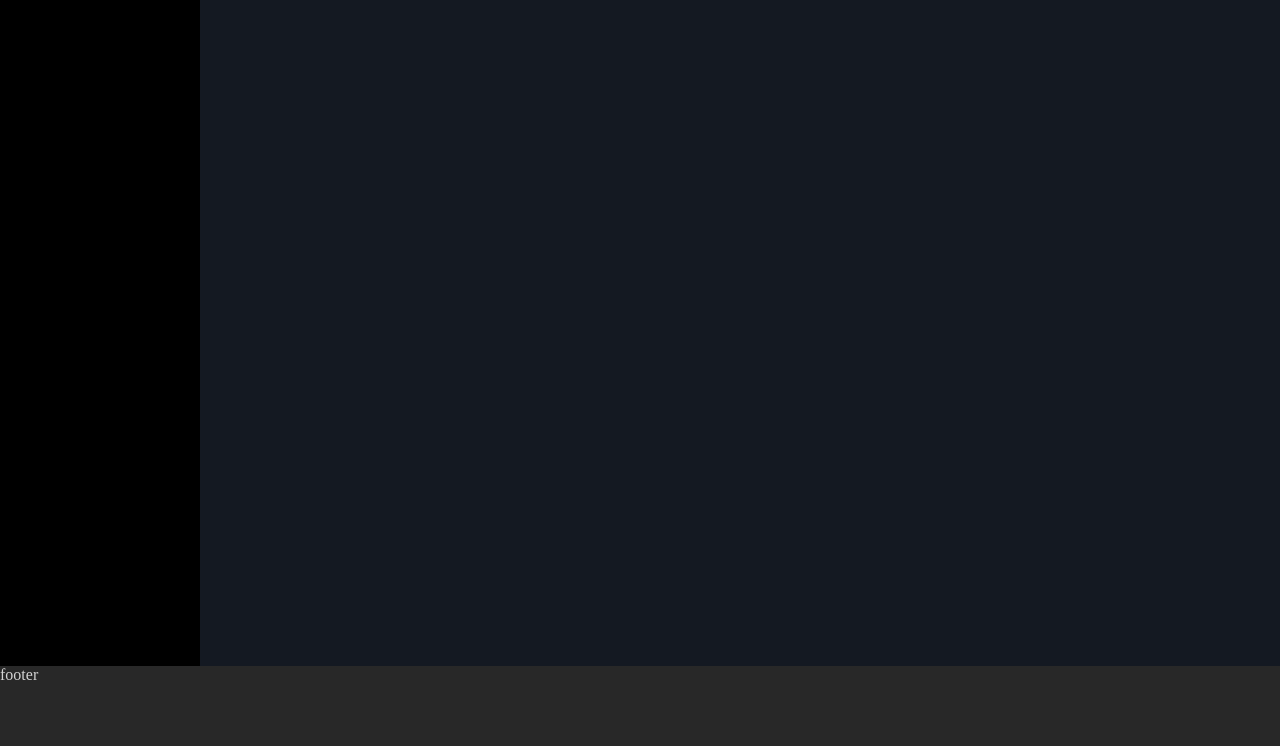
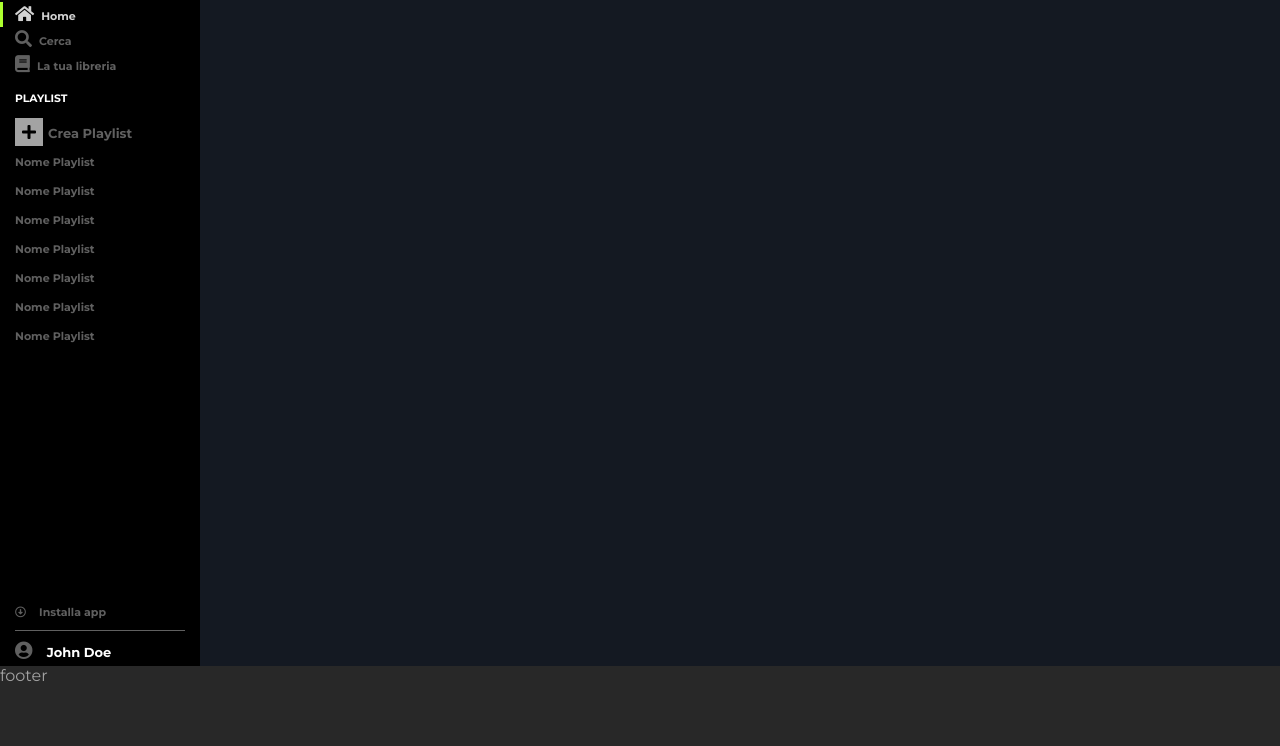
Before and after one commit to michelorusso/html-css-spotifyweb, a plain HTML site: page index.html in a window 1280 px wide. Shown: the part 54-800 px from the top of the page. Drawn offline with Linux system fonts and the light colour scheme.

Commit message:
Termine Nav-Bar

```diff
--- a/css/style.css
+++ b/css/style.css
@@ -20,20 +20,144 @@ ul {
     height: 100vh;
 }
 
+body {
+    font-family: 'Montserrat', sans-serif;
+}
+
 /* MAIN */
 main {
     height: calc( 100% - 80px );
 }
 
 /* Nav */
-.nav-bar {
+.nav {
     width: 200px;
     float: left;
     height: 100%;
     background-color: black;
-    color: lightgray;
+    color: #606060;
     overflow: hidden;
 }
+
+.box-nav {
+    width: 85%;
+    margin: auto;
+    display: flex;
+    flex-direction: column;
+    height: 100%;
+}
+
+.nav a {
+    text-decoration: none;
+    color: #606060;
+    font-size: 11px;
+    font-weight: 700;
+}
+
+/* nav:hover */
+.nav a:hover {
+    color: white;
+}
+
+/* logo */
+.logo {
+    padding: 13px 0;
+}
+
+.logo img{
+    width: 100px;
+}
+
+/* nav-link */
+.nav-link li {
+    padding: 3px 0;
+}
+
+.nav-link li a i {
+    font-size: 17px;
+    padding-right: 7px;
+}
+
+.nav-link li .home {
+    color: #d2d2d2;
+}
+
+.nav-link ul li:first-child {
+    border-left: 3px solid #adff2f;
+    margin-left: -15px;
+    padding-left: 12px;
+}
+
+
+/* playlist */
+.playlist {
+    padding-top: 15px;
+    overflow: hidden;
+    flex-grow: 1;
+    min-height: 150px;
+}
+
+.playlist h6 {
+    color: white;
+    text-transform: uppercase;
+    margin-bottom: 13px;
+}
+
+.add-playlist a{
+    font-weight: 700;
+    font-size: 13px;
+}
+
+.add-playlist i {
+    padding: 6px 7px;
+    font-size: 16px;
+    background-color: #a3a3a3;
+    color: black;
+    margin-right: 5px;
+}
+
+.add-playlist i:hover {
+    background-color: white;
+}
+
+/* playlist-content */
+.playlist-content {
+    height: 100%;
+    overflow-y: auto;
+}
+
+.playlist-content li {
+    padding: 5px 0;
+}
+
+/* app/account */
+.app-account .app i{
+    padding-right: 10px;
+}
+
+.app-account .app {
+    border-bottom: 1px solid;
+    padding-bottom: 10px;
+}
+
+.app-account .account {
+    padding-top: 10px;
+    padding-bottom: 5px;
+}
+
+.app-account .account i {
+    font-size: 18px;
+    padding-right: 10px;
+}
+
+.app-account .account span {
+    font-size: 13px;
+    color: white;
+    font-weight: 700;
+}
+
+
+
 
 /* Content */
 .main-content {
@@ -41,7 +165,7 @@ main {
     float: left;
     height: 100%;
     background-color: #141922;
-    color: lightgray;
+    color: #a3a3a3;
     overflow-y: auto;
 }
 
@@ -49,6 +173,6 @@ main {
 footer {
     height: 80px;
     background-color: #282828;
-    color: lightgray;
+    color: #a3a3a3;
     overflow: hidden;
 }
--- a/index.html
+++ b/index.html
@@ -5,6 +5,9 @@
     <meta http-equiv="X-UA-Compatible" content="IE=edge">
     <meta name="viewport" content="width=device-width, initial-scale=1.0">
     <title>SpotifyWeb</title>
+
+    <link rel="preconnect" href="https://fonts.gstatic.com">
+    <link href="https://fonts.googleapis.com/css2?family=Montserrat:wght@100;200;300;400;500;600;700;800&display=swap" rel="stylesheet">
 
     <link rel="stylesheet" href="https://cdnjs.cloudflare.com/ajax/libs/font-awesome/5.15.2/css/all.min.css">
     <link rel="stylesheet" href="css/style.css">
@@ -18,8 +21,110 @@
             <main>
 
                 <!-- Nav -->
-                <nav class="nav-bar">
-                    nav
+                <nav class="nav">
+                    <div class="box-nav">
+
+                        <!-- logo -->
+                        <div class="logo">
+                            <a href="#">
+                                <img src="img/logo.svg" alt="logo">
+                            </a>
+                        </div>
+                        <!-- end logo -->
+
+                        <!-- nav-link -->
+                        <div class="nav-link">
+                            <ul>
+
+                                <li>
+                                    <a  class="home" href="#"><i class="fas fa-home"></i>Home</a>
+                                </li>
+
+                                <li>
+                                    <a href="#"><i class="fas fa-search"></i>Cerca</a>
+                                </li>
+
+                                <li>
+                                    <a href="#"><i class="fas fa-book"></i>La tua libreria</a>
+                                </li>
+
+                            </ul>
+                        </div>
+                        <!-- end nav-link -->
+
+                        <!-- playlist -->
+                        <div class="playlist">
+
+                            <h6>Playlist</h6>
+
+                            <div class="add-playlist">
+                                <a href="#">
+                                    <i class="fas fa-plus"></i>Crea Playlist
+                                </a>
+                            </div>
+
+                            <!-- playlist-content -->
+                            <div class="playlist-content">
+
+                                <ul>
+
+                                    <li>
+                                        <a href="#">Nome Playlist</a>
+                                    </li>
+
+                                    <li>
+                                        <a href="#">Nome Playlist</a>
+                                    </li>
+
+                                    <li>
+                                        <a href="#">Nome Playlist</a>
+                                    </li>
+
+                                    <li>
+                                        <a href="#">Nome Playlist</a>
+                                    </li>
+
+                                    <li>
+                                        <a href="#">Nome Playlist</a>
+                                    </li>
+
+                                    <li>
+                                        <a href="#">Nome Playlist</a>
+                                    </li>
+
+                                    <li>
+                                        <a href="#">Nome Playlist</a>
+                                    </li>
+
+                                </ul>
+
+                            </div>
+                            <!-- end playlist-content -->
+
+                        </div>
+                        <!-- end playlist -->
+
+                        <!-- app/account -->
+                        <div class="app-account">
+
+                            <div class="app">
+
+                                <a href="#">
+                                    <i class="far fa-arrow-alt-circle-down"></i> Installa app
+                                </a>
+
+                            </div>
+
+                            <div class="account">
+
+                                <i class="fas fa-user-circle"></i>
+                                <span>John Doe</span>
+
+                            </div>
+                        </div>
+                        <!-- end app/account -->
+
+                    </div>
                 </nav>
                 <!-- Nav -->
 
```
